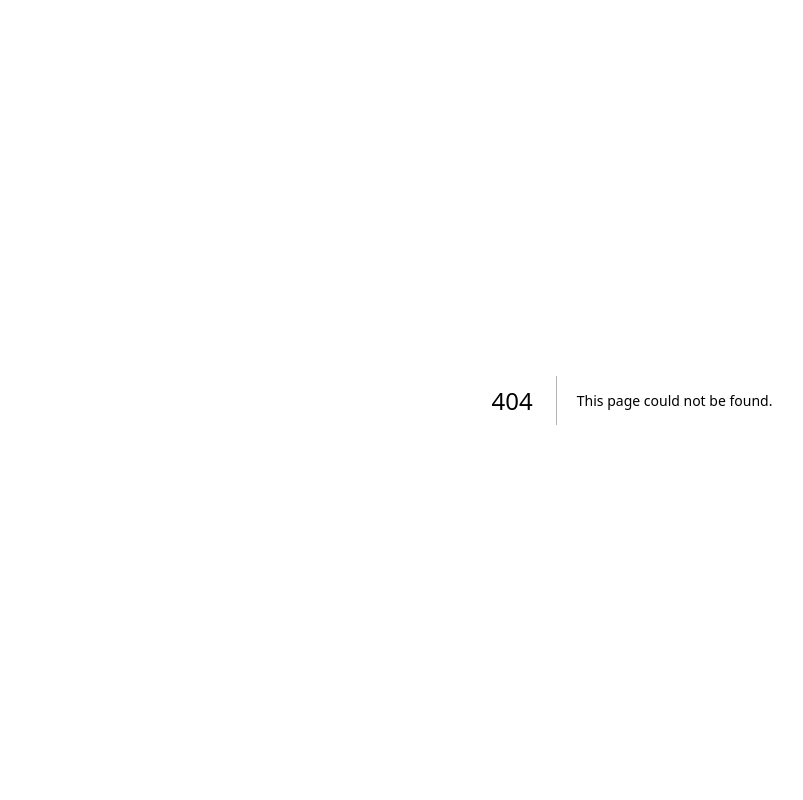
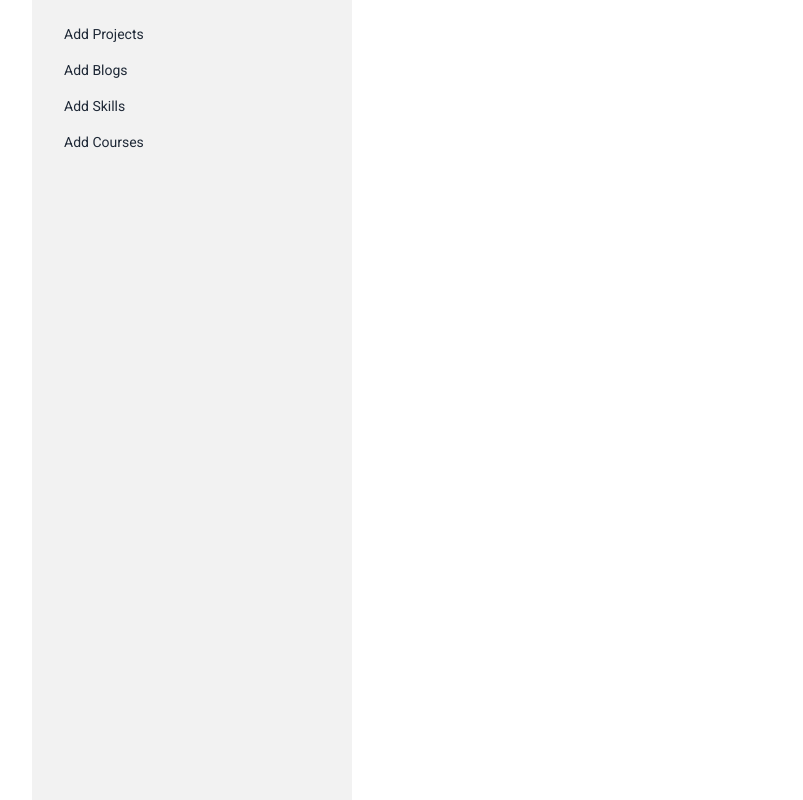
Before and after one commit to Md-Zehad-Sarkar/zehad-sarkar-devloper-portfolio, a Next.js app: page /dashboard in a window 1280 px wide. Before the commit this address had no page. Shown: the whole page, without its empty margins (8-811 px from the left). Built offline with nearby package versions, Linux system fonts and the light colour scheme.

Commit message:
admin dashboard add and create some routes

```diff
--- /dev/null
+++ b/src/app/dashboard/layout.tsx
@@ -0,0 +1,13 @@
+import React from "react";
+import type { Metadata } from "next";
+
+export const metadata: Metadata = {
+  title: "dashboard",
+  description: `Dashboard Develop by 'Zehad Sarkar'`,
+};
+
+const DashboardLayout = ({ children }: { children: React.ReactNode }) => {
+  return <div className="max-w-[1200px] w-full mx-auto">{children}</div>;
+};
+
+export default DashboardLayout;
--- /dev/null
+++ b/src/app/dashboard/page.tsx
@@ -0,0 +1,42 @@
+import Link from "next/link";
+
+const DashboardPage = () => {
+  return (
+    <div className="drawer lg:drawer-open">
+      <input id="my-drawer-2" type="checkbox" className="drawer-toggle" />
+      <div className="drawer-content flex flex-col items-center justify-center">
+        {/* Page content here */}
+        <label
+          htmlFor="my-drawer-2"
+          className="btn btn-primary drawer-button lg:hidden"
+        >
+          Open drawer
+        </label>
+      </div>
+      <div className="drawer-side">
+        <label
+          htmlFor="my-drawer-2"
+          aria-label="close sidebar"
+          className="drawer-overlay"
+        ></label>
+        <ul className="menu p-4 w-80 min-h-full bg-base-200 text-base-content">
+          {/* Sidebar content here */}
+          <li>
+            <Link href={"/dashboard/add-projects"}>Add Projects</Link>
+          </li>
+          <li>
+            <Link href={"/dashboard/add-blogs"}>Add Blogs</Link>
+          </li>
+          <li>
+            <Link href={"/dashboard/add-skills"}>Add Skills</Link>
+          </li>
+          <li>
+            <Link href={"/dashboard/add-course"}>Add Courses</Link>
+          </li>
+        </ul>
+      </div>
+    </div>
+  );
+};
+
+export default DashboardPage;
--- a/src/components/shared_pages/Navbar.tsx
+++ b/src/components/shared_pages/Navbar.tsx
@@ -29,6 +29,9 @@ const Navbar = () => {
         <li>
           <Link href="/blog">Blog</Link>
         </li>
+        <li>
+          <Link href="/dashboard">Dashboard</Link>
+        </li>
       </ul>
     </header>
   );
```
